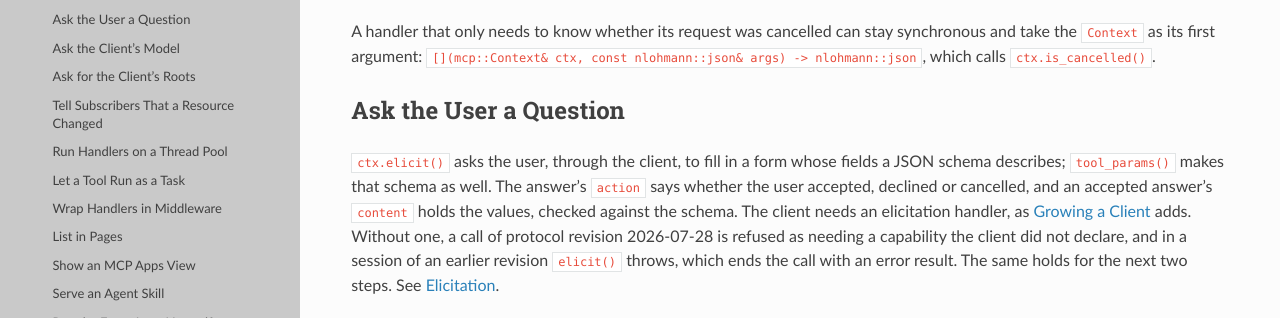
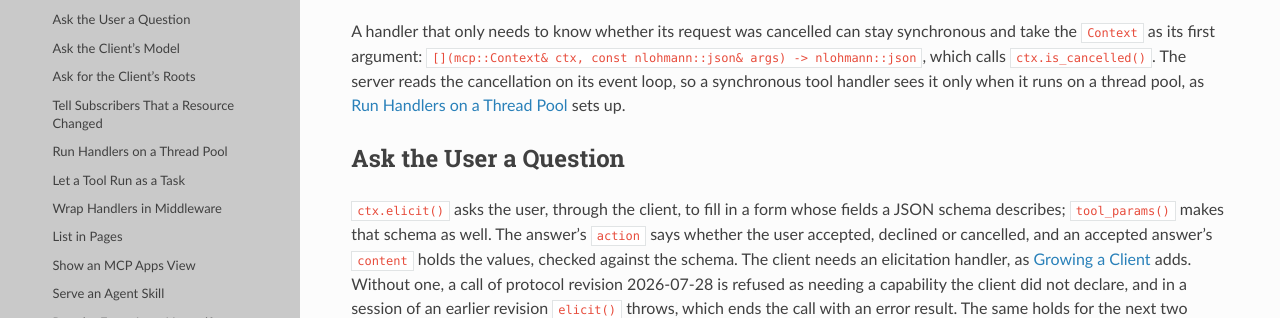
Before and after one commit to yurirocha15/mcp-cpp-sdk, a Sphinx documentation site: the page built from docs/guides/growing-a-server.rst, in a window 1280 px wide and 900 px high, scrolled down 2133 px, cut to the strip 211-529 px from the top of the window. Built offline with Sphinx 7.4.7 and the Read the Docs theme 3.1.0, drawn with Linux system fonts in a browser that asks for light colours; the version number could not be read and is left out.

Commit message:
docs: correct the cancellation, restart and handler wrapping notes
- A synchronous tool handler that calls ctx.is_cancelled() sees a
  cancellation only when it runs on the executor of
  set_handler_executor(): the server reads the cancellation on its event
  loop, which a handler running there holds up. Context::is_cancelled()
  and the "Growing a Server" guide say so, and the guide links to the
  thread pool step. The add_tool() overload for a synchronous handler
  with a Context names what such a handler can use the Context for.
- With a StdioRestartPolicy, a start that fails uses one of the restarts
  the policy allows rather than closing the client at once, as
  Endpoint::stdio() and the transports page now say.
- The architecture page describes how registrations wrap handlers in
  place of a function the library no longer has.

Built with sphinx-build -W.

```diff
--- a/docs/architecture.rst
+++ b/docs/architecture.rst
@@ -84,7 +84,7 @@ Server
 
 * Protocol compliance (2026-07-28 requests served one by one, and the ``initialize`` handshake of older revisions, on the same transport)
 * Handler type erasure and invocation
-* ``ensure_async_handler`` — automatically normalizes handler signatures (sync/async, with/without ``Context``) into unified async form; called internally by ``add_tool``, ``add_resource``, etc.
+* Handler wrapping: ``add_tool``, ``add_resource`` and the other registrations turn each handler signature (synchronous or coroutine, with or without ``Context``) into a type-erased coroutine handler; a synchronous tool handler is also kept as it is, and called without a coroutine when the call already runs on its strand
 * Error handling: tool-handler exceptions become ``CallToolResult`` values with
   ``isError=true``; other request-dispatch failures use JSON-RPC error responses
 * Context creation and lifecycle management
--- a/docs/concepts/transports.rst
+++ b/docs/concepts/transports.rst
@@ -161,8 +161,8 @@ The requests waiting for an answer when the process ended fail with
 their own timeouts. A legacy session sends its ``initialize`` request to the new
 process again. What the old process kept for the session, such as a log level,
 resource subscriptions or tasks, is gone, and ``subscriptions/listen`` streams
-end. When the policy allows no more starts, or a start fails, the client closes
-as it does without a restart.
+end. A start that fails uses one of the restarts the policy allows; when it
+allows no more, the client closes as it does without a restart.
 
 With a ``StdioClientSession`` the application opens the streams again: the
 session makes a new ``Client`` for each process and runs the application's
--- a/docs/guides/growing-a-server.rst
+++ b/docs/guides/growing-a-server.rst
@@ -103,7 +103,9 @@ The next three steps ask the client for something in the same way. See
 A handler that only needs to know whether its request was cancelled can stay
 synchronous and take the ``Context`` as its first argument:
 ``[](mcp::Context& ctx, const nlohmann::json& args) -> nlohmann::json``, which
-calls ``ctx.is_cancelled()``.
+calls ``ctx.is_cancelled()``. The server reads the cancellation on its event
+loop, so a synchronous tool handler sees it only when it runs on a thread pool,
+as `Run Handlers on a Thread Pool`_ sets up.
 
 Ask the User a Question
 -----------------------
```
Also changed, not shown: 3 other files.
